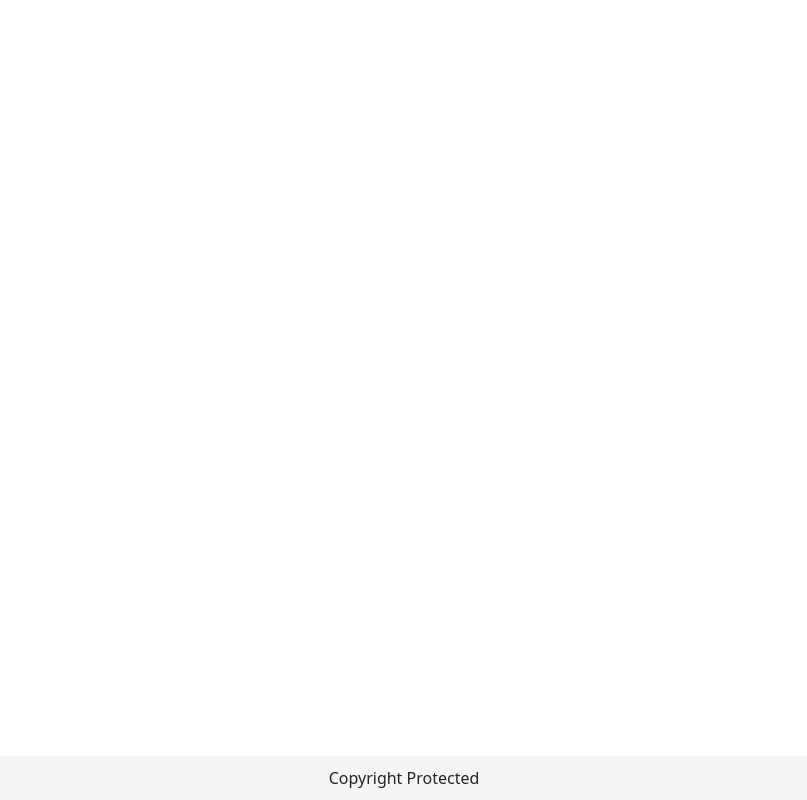
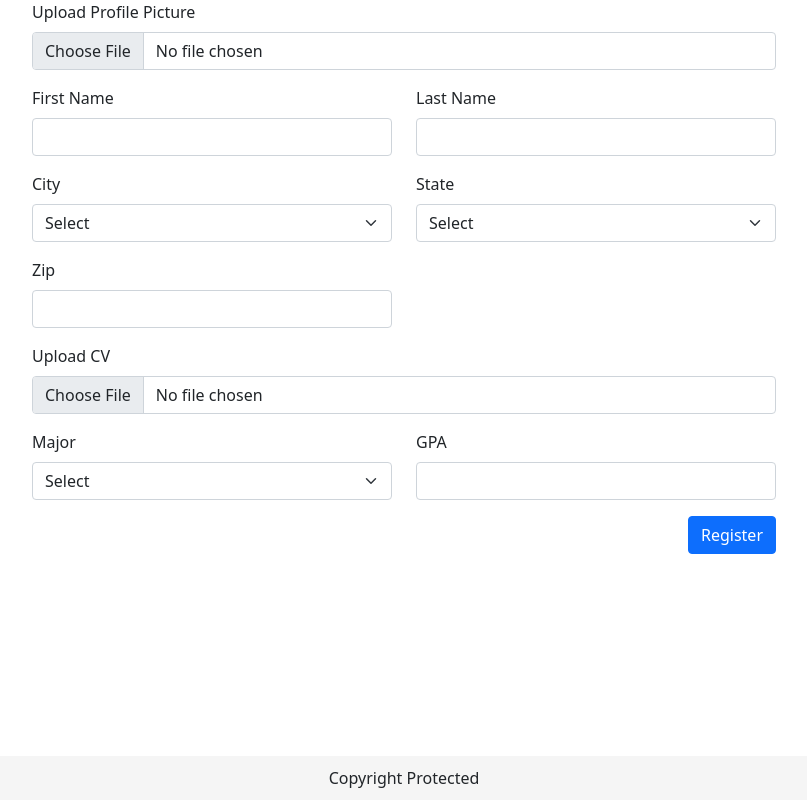
Before and after one commit to umur/waa-june-2022-final-project, a React (Create React App) app in the folder client/: page /student/registration in a window 1280 px wide. Before the commit this address had no page. Shown: the whole page, without its empty margins (236-1043 px from the left). Built offline with nearby package versions, Linux system fonts and the light colour scheme.

Commit message:
Add  student registration form

```diff
--- a/client/src/pages/Router.js
+++ b/client/src/pages/Router.js
@@ -4,7 +4,7 @@ import {Routes, Route} from 'react-router-dom'
 import UserProfile from  '../components/profiles/UserProfile'
 import Advertisement from '../components/job/Advertisement'
 import Dashboard from '../components/dashboard/Dashboard'
-
+import Registration from './student/Registration'
 
 
 
@@ -14,12 +14,10 @@ export default function Router(){
     return(
         <div>
             <Routes>
-                {/* <Route path="/main" element={<Main />}>Main</Route> */}
                 <Route path="/user-profile" element={<UserProfile />}>My Profile</Route>
                 <Route path="/add-new-advertisement" element={<Advertisement />}>Add New Advertisement</Route>
-
                 <Route path="/dashboard" element={<Dashboard />}>Dashboard</Route>
-
+                <Route path="/student/registration" element={<Registration/>}> Registration</Route>
             </Routes>
         </div>
     )
--- a/client/src/pages/student/Registration.js
+++ b/client/src/pages/student/Registration.js
@@ -0,0 +1,97 @@
+function Registration() {
+    return (<div className="col-8 offset-2">
+
+
+        <form>
+
+
+            <div className="row">
+                <div class="mb-3 col-md-12">
+                    <label for="profilePic" class="form-label">Upload Profile Picture</label>
+                    <input class="form-control" type="file" id="profilePic" />
+                </div>
+            </div>
+
+
+            <div className="row">
+                <div className="mb-3 col-6">
+                    <label for="firstName" className="form-label">First Name</label>
+                    <input type="text" className="form-control" id="firstName" />
+                </div>
+
+                <div className="mb-3 col-6">
+                    <label for="lastName" className="form-label">Last Name</label>
+                    <input type="text" className="form-control" id="lastName" />
+                </div>
+            </div>
+
+
+            <div className="row">
+
+                <div className="mb-3 col-6">
+                    <label for="city" className="form-label">City</label>
+                    <select className="form-select" id="city">
+                        <option selected>Select</option>
+                        <option value="1">Fairfield</option>
+                        <option value="2">De Moinse</option>
+                        <option value="3">Berlinton</option>
+                    </select>
+                </div>
+
+                <div className="mb-3 col-6">
+                    <label for="state" className="form-label">State</label>
+                    <select className="form-select" id="city">
+                        <option selected>Select</option>
+                        <option value="1">Iowa</option>
+                        <option value="2">Vergina</option>
+                        <option value="3">Texas</option>
+                    </select>
+                </div>
+
+
+                <div className="mb-3 col-6">
+                    <label for="zip" className="form-label">Zip</label>
+                    <input type="number" className="form-control" id="zip" />
+                </div>
+            </div>
+
+            <div className="row">
+                <div class="mb-3 col-md-12">
+                    <label for="cvfile" class="form-label">Upload CV</label>
+                    <input class="form-control" type="file" id="cvfile" />
+                </div>
+            </div>
+
+
+            <div className="row">
+                <div className="mb-3 col-6">
+                    <label for="city" className="form-label">Major</label>
+                    <select className="form-select" id="city">
+                        <option selected>Select</option>
+                        <option value="1">Compro</option>
+                        <option value="2">MBA</option>
+                        <option value="3">MSD</option>
+                    </select>
+                </div>
+
+
+                <div className="mb-3 col-6">
+                    <label for="gpa" className="form-label">GPA</label>
+                    <input type="number" className="form-control" id="gpa" />
+                </div>
+
+            </div>
+
+            <div className="row">
+                <div className="col-md-12">
+                    <button type="submit" className="btn btn-primary float-end">Register</button>
+                </div>
+            </div>
+
+
+        </form>
+
+    </div>);
+}
+
+export default Registration;
```
Also changed, not shown: 1 other file (tests, documents, lock files or other folders).
